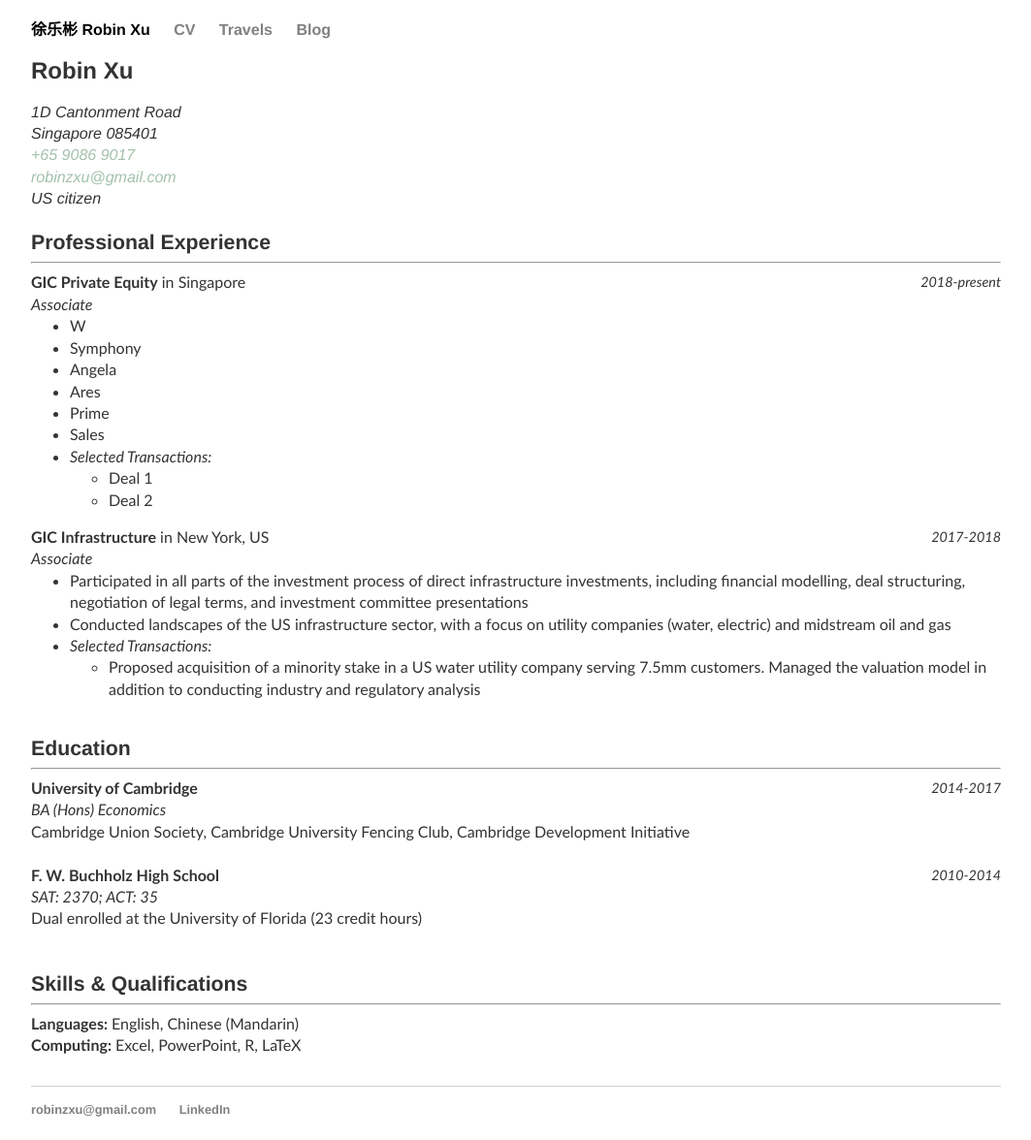
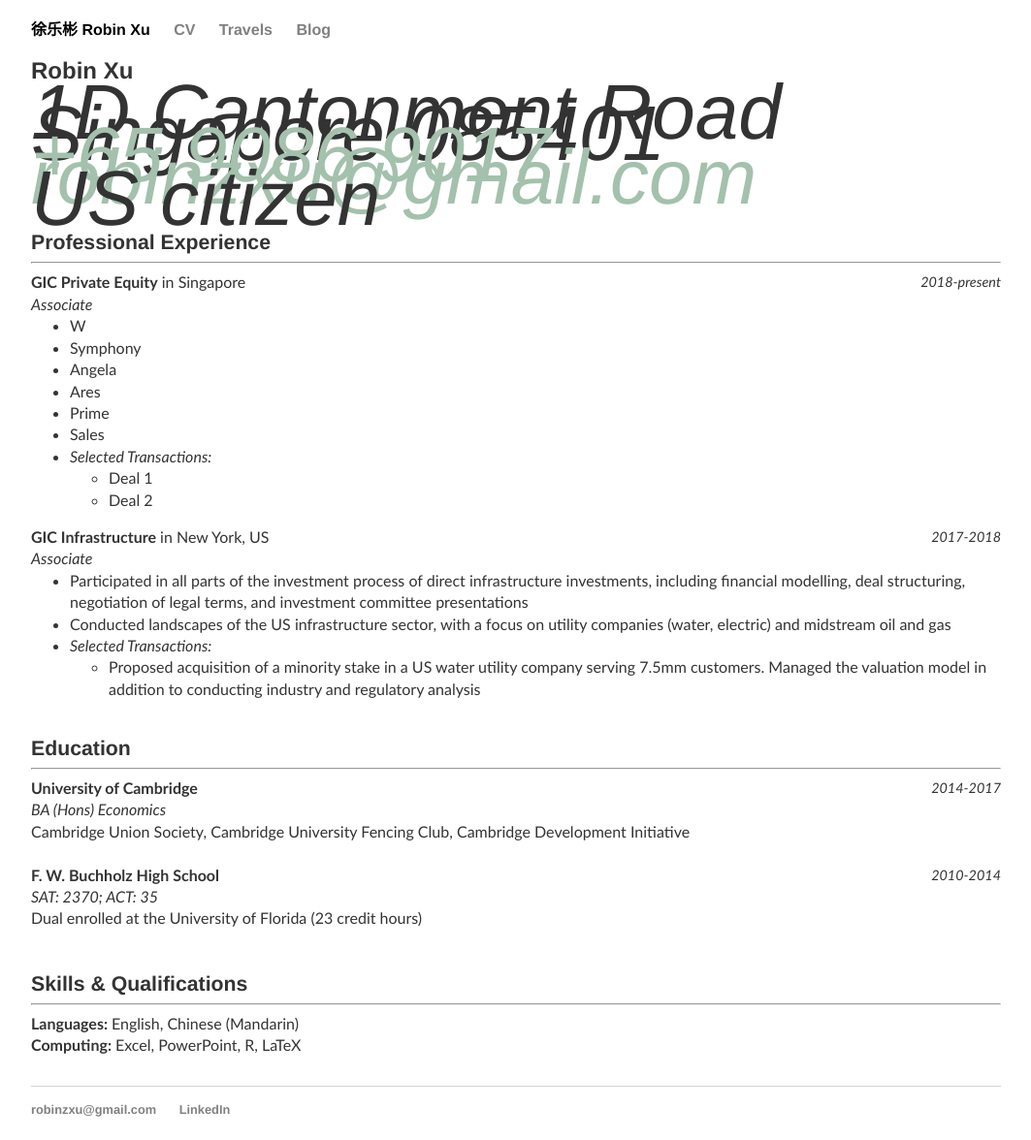
Before and after one commit to robinzxu/robinzxu.github.io, a Jekyll site: the page built from cv/index.html, in a window 1280 px wide. Shown: the whole page at 97% size, without its empty margins (108-1171 px from the left). Built offline with Jekyll 4.4.1, drawn with Linux system fonts in a browser that asks for light colours.

Commit message:
Update index.html

```diff
--- a/cv/index.html
+++ b/cv/index.html
@@ -9,7 +9,7 @@
 -->
 <h2>Robin Xu</h2>
 
-<address>
+<address style="font-size: 5em">
 	1D Cantonment Road<br>
 	Singapore 085401<br>
 	<a href="tel:+6590869017">+65 9086 9017</a><br>
```
